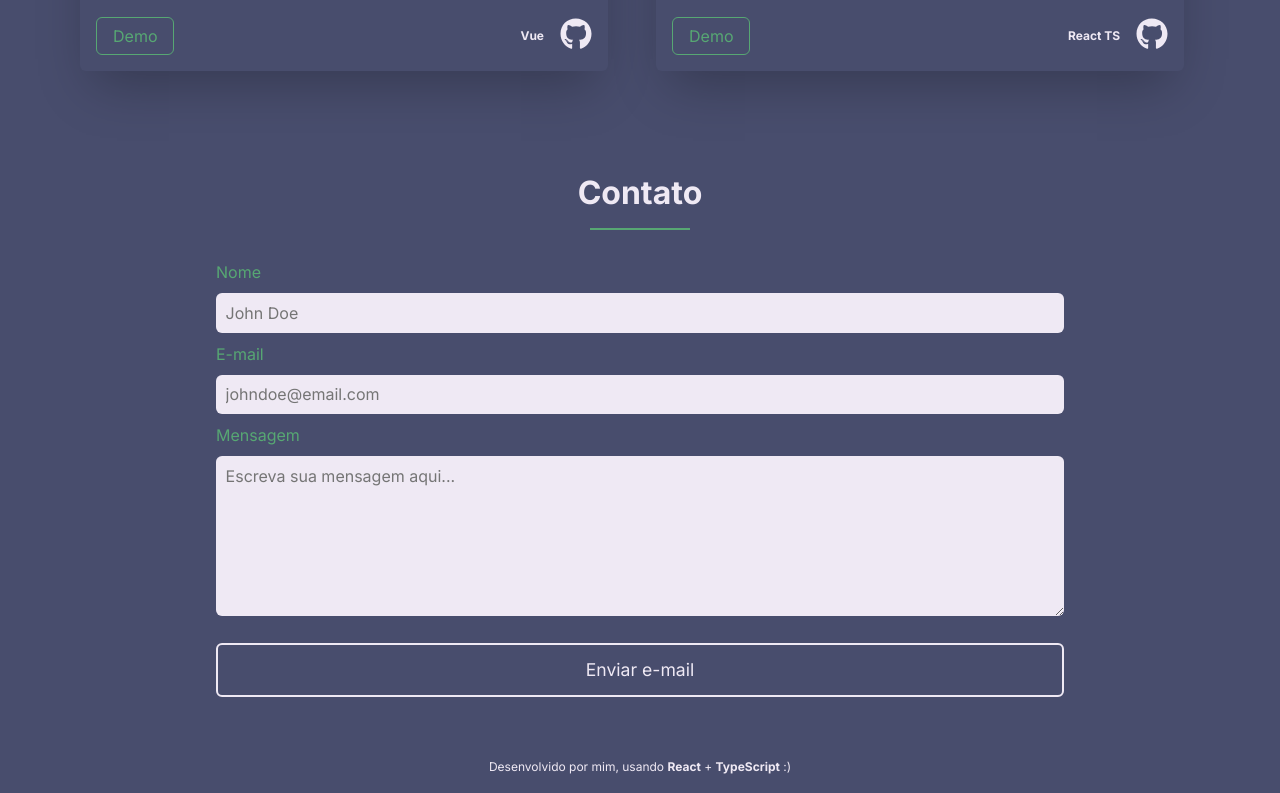
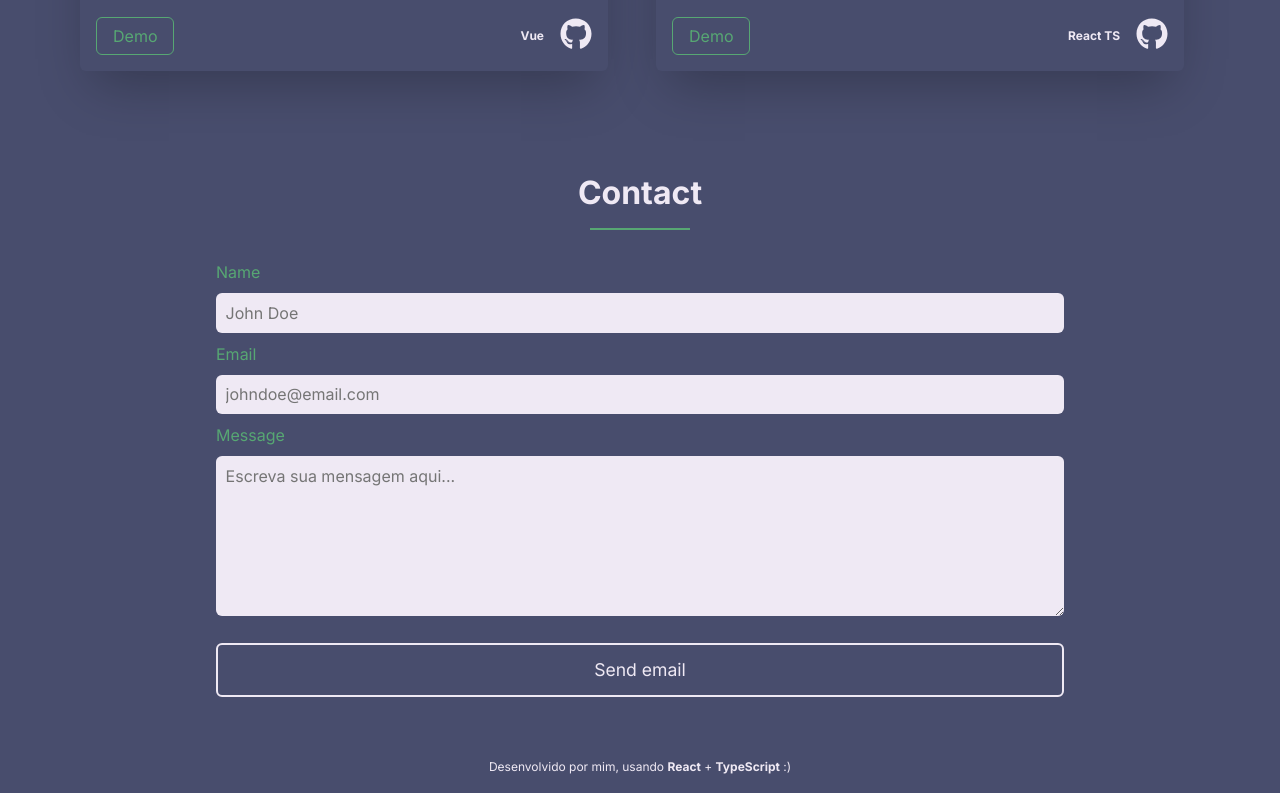
Before and after one commit to kdumagalhaes/hellocarlos, a React (Vite) app: page / in a window 1280 px wide. Shown: the part 2589-3382 px from the top of the page. Built offline with nearby package versions, Linux system fonts and the light colour scheme.

Commit message:
Add contact translation

```diff
--- a/src/components/Contact/Contact.tsx
+++ b/src/components/Contact/Contact.tsx
@@ -4,6 +4,7 @@ import emailjs from '@emailjs/browser'
 import React, { useRef } from 'react'
 import { ToastContainer, toast } from 'react-toastify'
 import 'react-toastify/dist/ReactToastify.css'
+import { Translator } from '../i18n/Translator/Translator'
 
 export function Contact() {
   const form = useRef<HTMLFormElement | null>(null)
@@ -34,18 +35,24 @@ export function Contact() {
 
   return (
     <Container id="contact">
-      <SectionTitle text="Contato" />
+      <SectionTitle text="contact.title" />
       <ContactForm ref={form} id="contact-form" onSubmit={sendEmail}>
-        <label htmlFor="from_name">Nome</label>
+        <label htmlFor="from_name">
+          <Translator path="contact.form.nameLable" />
+        </label>
         <input type="text" name="from_name" placeholder="John Doe" required />
-        <label htmlFor="from_email">E-mail</label>
+        <label htmlFor="from_email">
+          <Translator path="contact.form.emailLable" />
+        </label>
         <input
           type="email"
           name="from_email"
           placeholder="johndoe@email.com"
           required
         />
-        <label htmlFor="message">Mensagem</label>
+        <label htmlFor="message">
+          <Translator path="contact.form.messageLable" />
+        </label>
         <textarea
           name="message"
           id="message"
@@ -55,7 +62,7 @@ export function Contact() {
           required
         ></textarea>
         <ButtonSubmit type="submit" form="contact-form">
-          Enviar e-mail
+          <Translator path="contact.sendEmailBtn" />
         </ButtonSubmit>
       </ContactForm>
       <ToastContainer />
--- a/src/components/i18n/locales/en-us.js
+++ b/src/components/i18n/locales/en-us.js
@@ -35,5 +35,14 @@ export default {
           'A time tracking dashboard created using React, TypeScript, Redux and Vite based on a Frontendmentor challenge.',
       },
     },
+    contact: {
+      title: 'Contact',
+      form: {
+        nameLable: 'Name',
+        emailLable: 'Email',
+        messageLable: 'Message',
+      },
+      sendEmailBtn: 'Send email',
+    },
   },
 }
--- a/src/components/i18n/locales/fr-fr.js
+++ b/src/components/i18n/locales/fr-fr.js
@@ -27,5 +27,14 @@ export default {
         cardDescription4: `Un tableau de bord de suivi du temps créé à l'aide de React, TypeScript, Redux et Vite basé sur un défi Frontendmentor.`,
       },
     },
+    contact: {
+      title: 'Contact',
+      form: {
+        nameLable: 'Nom',
+        emailLable: 'Email',
+        messageLable: 'Message',
+      },
+      sendEmailBtn: 'Envoyer email',
+    },
   },
 }
--- a/src/components/i18n/locales/pt-br.js
+++ b/src/components/i18n/locales/pt-br.js
@@ -35,5 +35,14 @@ export default {
           'Um dashboard de acompanhamento de tempo criado usando React, TypeScript, Redux e Vite baseado em um desafio do Frontendmentor.',
       },
     },
+    contact: {
+      title: 'Contato',
+      form: {
+        nameLable: 'Nome',
+        emailLable: 'E-mail',
+        messageLable: 'Mensagem',
+      },
+      sendEmailBtn: 'Enviar e-mail',
+    },
   },
 }
```
